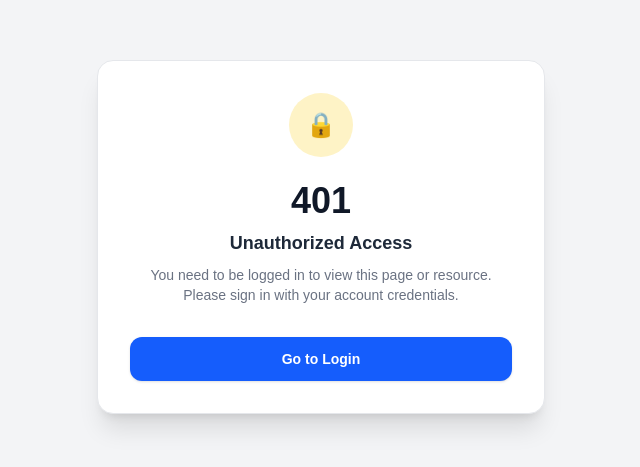
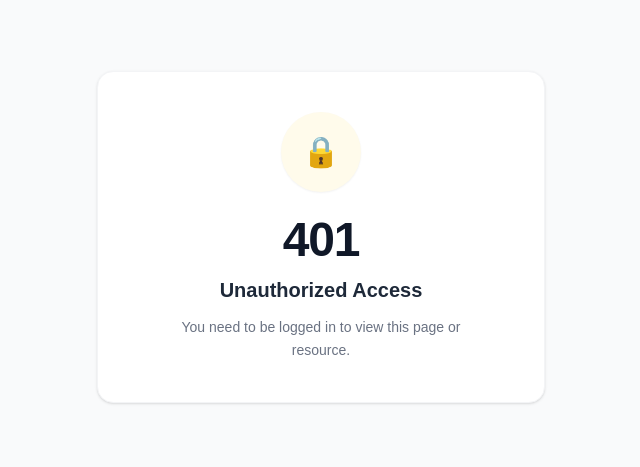
Before and after one commit to Abhi7559/capstone, a Next.js app: page /401 in a window 1280 px wide. Shown: the part 163-630 px from the top of the page, without its empty margins (319-959 px from the left). Built offline with nearby package versions, Linux system fonts and the light colour scheme.

Commit message:
Update error pages (404, 500, 403, 401, invalid project) to clean standalone buttonless layout

```diff
--- a/components/ErrorLayout.tsx
+++ b/components/ErrorLayout.tsx
@@ -1,4 +1,3 @@
-import Link from "next/link";
 import type React from "react";
 
 interface ErrorLayoutProps {
@@ -8,7 +7,6 @@ interface ErrorLayoutProps {
   icon: string;
   iconBgColor?: string;
   iconTextColor?: string;
-  actionButton?: React.ReactNode;
 }
 
 export function ErrorLayout({
@@ -16,34 +14,25 @@ export function ErrorLayout({
   title,
   description,
   icon,
-  iconBgColor = "bg-amber-100",
-  iconTextColor = "text-amber-600",
-  actionButton,
+  iconBgColor = "bg-blue-50",
+  iconTextColor = "text-blue-600",
 }: ErrorLayoutProps) {
   return (
-    <div className="min-h-screen bg-gray-100 flex items-center justify-center p-6 font-sans">
-      <div className="max-w-md w-full rounded-2xl bg-white p-8 shadow-xl border border-gray-200 text-center space-y-6">
+    <div className="min-h-screen bg-gray-50 flex items-center justify-center p-6 font-sans text-center">
+      <div className="max-w-md w-full rounded-2xl bg-white p-10 shadow-sm border border-gray-100 space-y-6">
         <div
-          className={`w-16 h-16 ${iconBgColor} ${iconTextColor} rounded-full flex items-center justify-center mx-auto text-2xl font-bold`}
+          className={`w-20 h-20 ${iconBgColor} ${iconTextColor} rounded-full flex items-center justify-center mx-auto text-3xl font-bold shadow-xs`}
         >
           {icon}
         </div>
-        <div className="space-y-2">
-          <h1 className="text-4xl font-extrabold text-gray-900">{code}</h1>
-          <h2 className="text-lg font-bold text-gray-800">{title}</h2>
-          <p className="text-sm text-gray-500">{description}</p>
-        </div>
-
-        <div className="pt-2">
-          {actionButton || (
-            <button
-              type="button"
-              onClick={() => window.location.reload()}
-              className="inline-block w-full rounded-xl bg-blue-600 px-5 py-3 text-sm font-semibold text-white shadow-sm transition hover:bg-blue-700 focus:outline-none focus:ring-2 focus:ring-blue-500 active:scale-[0.98] cursor-pointer"
-            >
-              Refresh & Try Again
-            </button>
-          )}
+        <div className="space-y-3">
+          <span className="text-5xl font-extrabold text-gray-900 tracking-tight block">
+            {code}
+          </span>
+          <h1 className="text-xl font-bold text-gray-800">{title}</h1>
+          <p className="text-sm text-gray-500 leading-relaxed max-w-xs mx-auto">
+            {description}
+          </p>
         </div>
       </div>
     </div>
--- a/pages/401.tsx
+++ b/pages/401.tsx
@@ -1,4 +1,3 @@
-import Link from "next/link";
 import { ErrorLayout } from "@/components/ErrorLayout";
 
 export default function Error401() {
@@ -6,18 +5,10 @@ export default function Error401() {
     <ErrorLayout
       code="401"
       title="Unauthorized Access"
-      description="You need to be logged in to view this page or resource. Please sign in with your account credentials."
+      description="You need to be logged in to view this page or resource."
       icon="🔒"
-      iconBgColor="bg-amber-100"
+      iconBgColor="bg-amber-50"
       iconTextColor="text-amber-600"
-      actionButton={
-        <Link
-          href="/login"
-          className="inline-block w-full rounded-xl bg-blue-600 px-5 py-3 text-sm font-semibold text-white shadow-sm transition hover:bg-blue-700 focus:outline-none focus:ring-2 focus:ring-blue-500 active:scale-[0.98]"
-        >
-          Go to Login
-        </Link>
-      }
     />
   );
 }
--- a/pages/404.tsx
+++ b/pages/404.tsx
@@ -1,28 +1,14 @@
-import Link from "next/link";
+import { ErrorLayout } from "@/components/ErrorLayout";
 
 export default function Custom404() {
   return (
-    <div className="flex min-h-screen flex-col items-center justify-center bg-gray-50 px-4 py-12 font-sans text-center">
-      <div className="max-w-md w-full rounded-2xl bg-white p-8 shadow-lg border border-gray-100 space-y-6">
-        <div className="mx-auto flex h-20 w-20 items-center justify-center rounded-full bg-blue-50 text-blue-600 text-3xl font-bold">
-          🔍
-        </div>
-        <div className="space-y-2">
-          <span className="text-5xl font-extrabold text-gray-900 tracking-tight">404</span>
-          <h1 className="text-xl font-bold text-gray-800">Page Not Found</h1>
-          <p className="text-sm text-gray-500 leading-relaxed">
-            The page or project resource you are looking for doesn't exist or has been moved.
-          </p>
-        </div>
-        <div className="pt-2">
-          <Link
-            href="/dashboard"
-            className="inline-flex w-full items-center justify-center rounded-xl bg-blue-600 px-5 py-3 text-sm font-semibold text-white shadow-md transition hover:bg-blue-700 active:scale-[0.98]"
-          >
-            Back to Dashboard
-          </Link>
-        </div>
-      </div>
-    </div>
+    <ErrorLayout
+      code="404"
+      title="Page Not Found"
+      description="The page or project resource you are looking for doesn't exist or has been moved."
+      icon="🔍"
+      iconBgColor="bg-blue-50"
+      iconTextColor="text-blue-600"
+    />
   );
 }
--- a/pages/500.tsx
+++ b/pages/500.tsx
@@ -1,4 +1,3 @@
-import Link from "next/link";
 import { ErrorLayout } from "@/components/ErrorLayout";
 
 export default function Error500() {
@@ -6,19 +5,10 @@ export default function Error500() {
     <ErrorLayout
       code="500"
       title="Internal Server Error"
-      description="Something unexpected went wrong on our end. Please refresh or try again shortly."
+      description="Something unexpected went wrong on our end. Please check back shortly."
       icon="⚠️"
-      iconBgColor="bg-rose-100"
+      iconBgColor="bg-rose-50"
       iconTextColor="text-rose-600"
-      actionButton={
-        <button
-          type="button"
-          onClick={() => window.location.reload()}
-          className="w-full rounded-xl bg-blue-600 px-4 py-3 text-sm font-semibold text-white shadow-sm hover:bg-blue-700 focus:outline-none focus:ring-2 focus:ring-blue-500 transition cursor-pointer"
-        >
-          Retry Page
-        </button>
-      }
     />
   );
 }
--- a/pages/projects/[id].tsx
+++ b/pages/projects/[id].tsx
@@ -284,18 +284,9 @@ export default function ProjectTaskBoardPage() {
                 <h1 className="text-xl font-bold text-gray-900 mb-2">
                   Project Not Found
                 </h1>
-                <p className="text-xs text-gray-500 max-w-md mb-6 leading-relaxed">
-                  The project ID <code className="bg-gray-200 px-1.5 py-0.5 rounded text-red-600 font-mono">{projectId}</code> does not exist or may have been deleted. Please check the URL or return to your projects list.
+                <p className="text-xs text-gray-500 max-w-md leading-relaxed">
+                  The project ID <code className="bg-gray-200 px-1.5 py-0.5 rounded text-red-600 font-mono">{projectId}</code> does not exist or may have been deleted.
                 </p>
-                <div className="flex items-center space-x-3">
-                  <button
-                    type="button"
-                    onClick={() => window.location.reload()}
-                    className="rounded-xl bg-blue-600 px-5 py-2.5 text-xs font-bold text-white shadow-sm hover:bg-blue-700 transition cursor-pointer"
-                  >
-                    Retry Page
-                  </button>
-                </div>
               </div>
             ) : (
               <>
```
